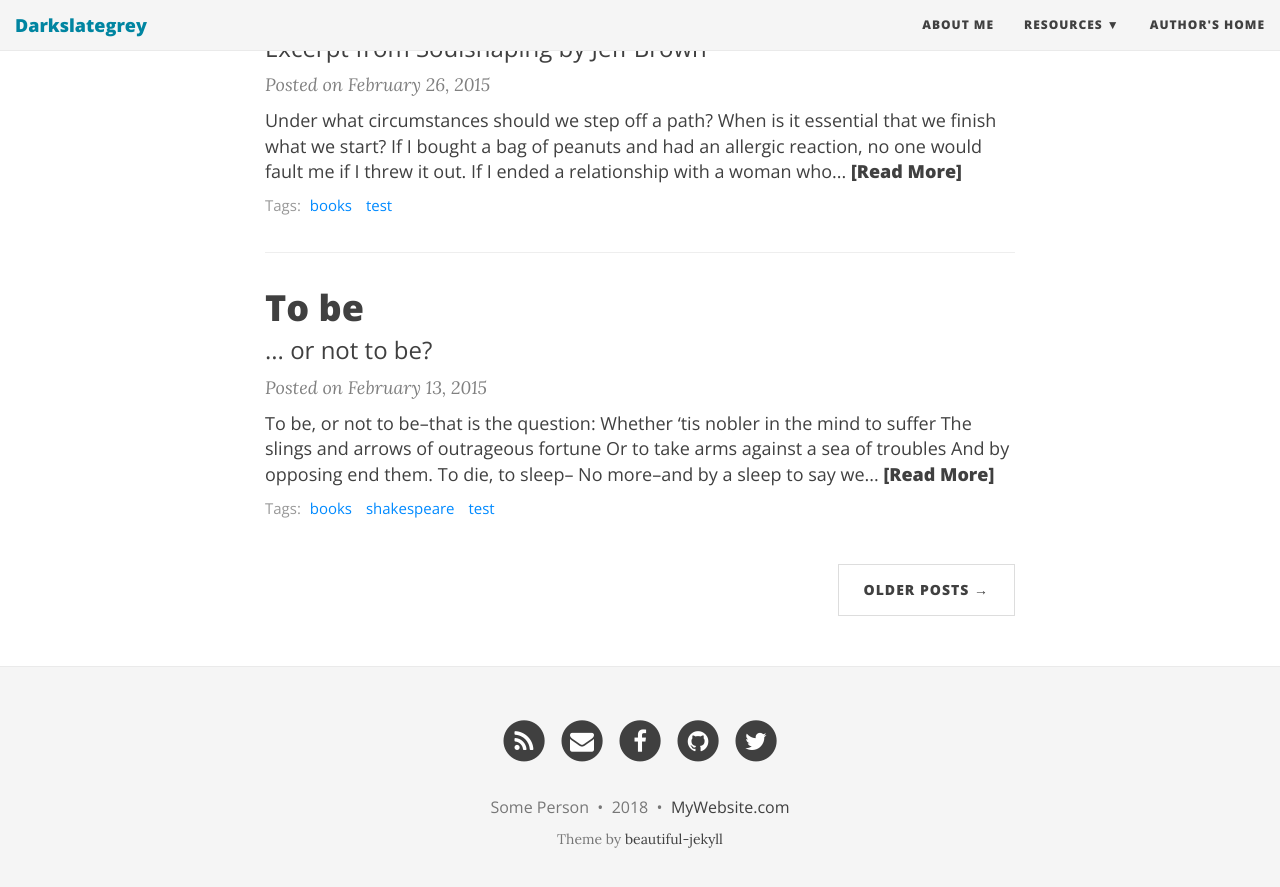
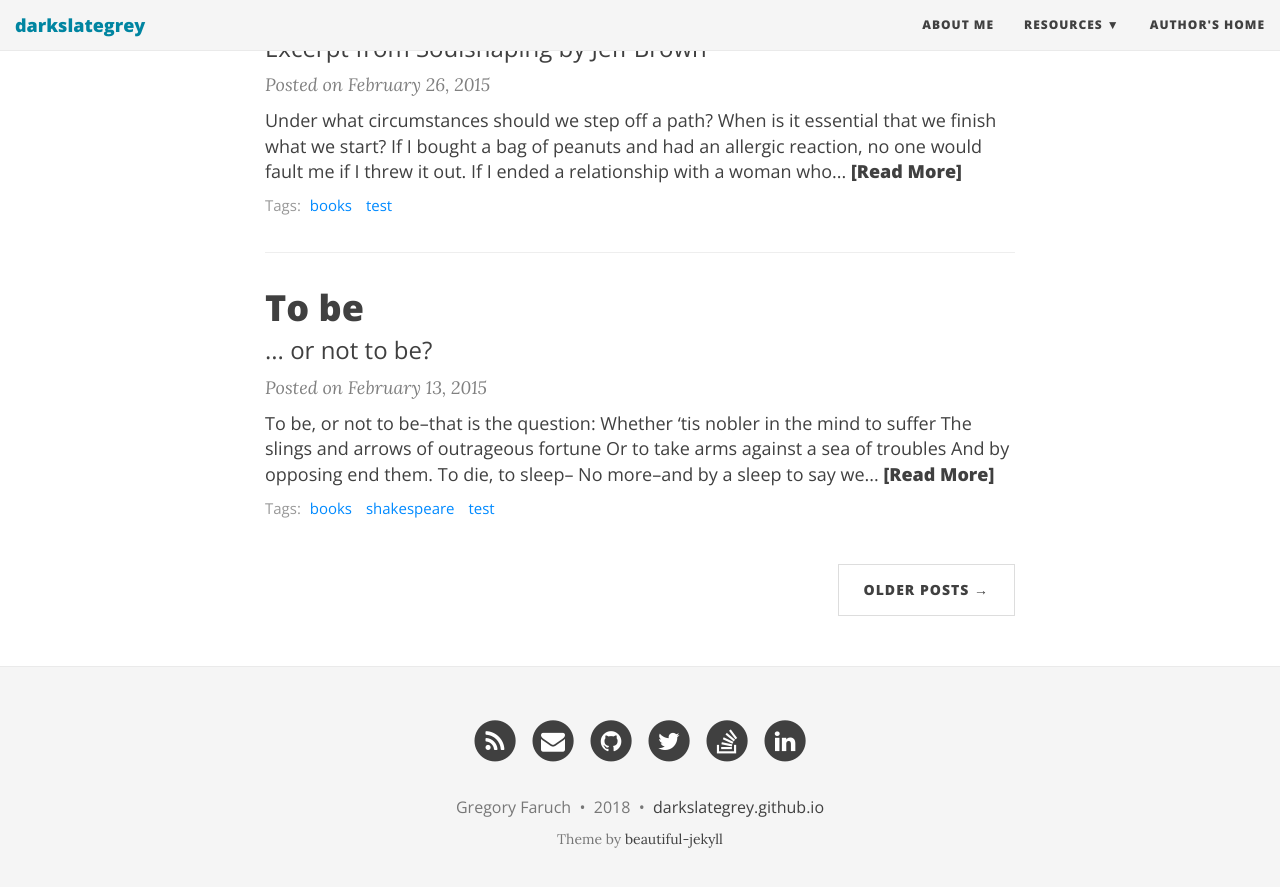
Before and after one commit to darkslategrey/darkslategrey.github.io, a Jekyll site: the page built from index.html, in a window 1280 px wide and 900 px high, scrolled down 1155 px. Shown: the top 887 px of the window. Built offline with Jekyll 4.4.1, drawn with Linux system fonts in a browser that asks for light colours; nearby versions of some CDN libraries; the list of posts is cut into pages by our own code.

Commit message:
update(config)

```diff
--- a/_config.yml
+++ b/_config.yml
@@ -14,7 +14,7 @@ baseurl: ""
 # Of course don't forget to change the username and projectname to YOUR username and project
 
 # Name of website
-title: Darkslategrey
+title: darkslategrey
 
 # Short description of your site
 description: Blog technique
@@ -64,7 +64,7 @@ footer-link-col: "#404040"
 # Change all these values or delete the ones you don't want.
 # Important: you must keep the "name" parameter, everything else you can remove
 author:
-  name: Some Person
+  name: Gregory Faruch
 
 # Select your active Social Network Links.
 # Uncomment the links you want to show in the footer and add your information to each link.
@@ -72,15 +72,16 @@ author:
 # If you want to add a new link that isn't here, you'll need to also edit the file _data/SocialNetworks.yml
 social-network-links:
   rss: true
-  email: "someone@example.com"
-  facebook: daattali
-  github: daattali
-  twitter: daattali
+  email: "greg.faruch@gmail.com"
+  github: darkslategrey
+  twitter: darkslategrey
+  stackoverflow: "1951918/gregory-faruch"
+  linkedin: gfaruch
 #  reddit: yourname
 #  google-plus: +DeanAttali
-#  linkedin: daattali
+
 #  xing: yourname
-#  stackoverflow: "3943160/daattali"
+
 #  snapchat: deanat78
 #  instagram: deanat78
 #  youtube: user/deanat78
@@ -93,13 +94,12 @@ social-network-links:
 # Select which share links to show in posts
 share-links-active:
   twitter: true
-  facebook: true
-  google: false
   linkedin: true
+  github: true
 
 # How to display the link to the website in the footer
 # Remove this if you don't want a link in the footer
-url-pretty: "MyWebsite.com"  # eg. "deanattali.com/beautiful-jekyll"
+url-pretty: "darkslategrey.github.io"  # eg. "deanattali.com/beautiful-jekyll"
 
 # --- Web Statistics Section --- #
 
@@ -145,7 +145,7 @@ title-separator: "-"
 # --- Don't need to touch anything below here (but you can if you want) --- #
 
 # Output options (more information on Jekyll's site)
-timezone: "America/Vancouver"
+timezone: "Europe/Paris"
 markdown: kramdown
 highlighter: rouge
 permalink: /:year-:month-:day-:title/
```
Also changed, not shown: 1 other file.
